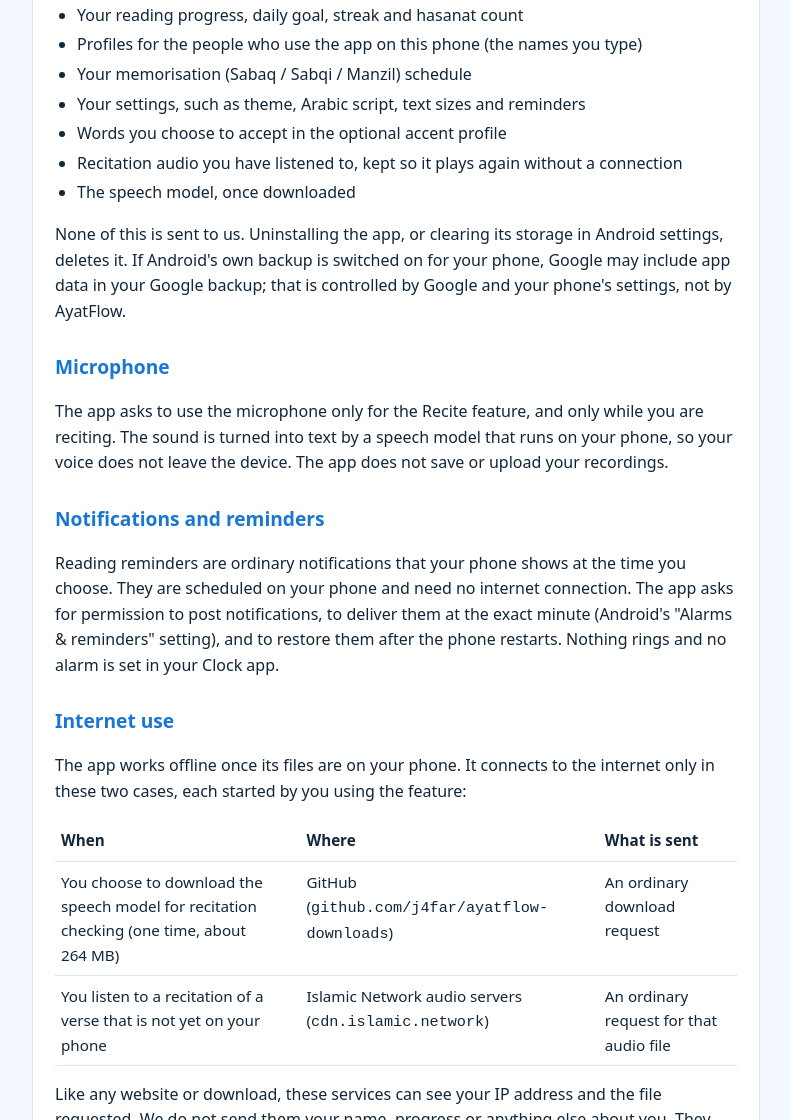
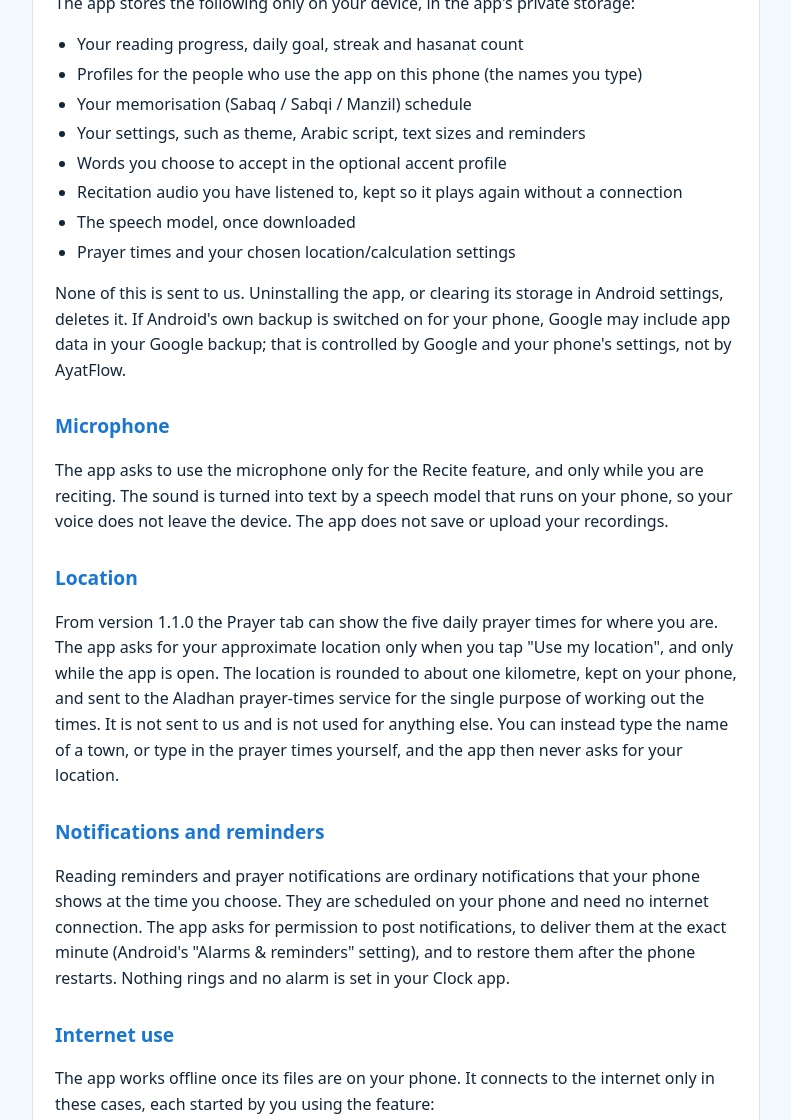
Before and after one commit to j4far/ayatflow-downloads, a plain HTML site: page privacy.html in a window 1280 px wide. Shown: the part 624-1744 px from the top of the page, without its empty margins (244-1035 px from the left). Drawn offline with Linux system fonts and the light colour scheme.

Commit message:
privacy: add Location section for v1.1.0 prayer times and update date

```diff
--- a/privacy.html
+++ b/privacy.html
@@ -26,7 +26,7 @@
 <body>
 <main>
   <h1>AyatFlow Privacy Policy</h1>
-  <p class="meta">App: AyatFlow (Android, package <code>com.easyquran.ayatflow</code>) &middot; Publisher: NightLight Developers &middot; Last updated: 12 October 2026</p>
+  <p class="meta">App: AyatFlow (Android: <code>com.nightlight.ayatflow</code>, iOS: <code>com.easyquran.ayatflow</code>) &middot; Publisher: NightLight Developers &middot; Last updated: 14 November 2026</p>
 
   <div class="card">
     <h2>In short</h2>
@@ -38,6 +38,7 @@
       <li>No personal data collected by us, and none sold or shared</li>
       <li>Your progress, profiles and settings stay on your phone</li>
       <li>Your voice is checked on your phone and is never uploaded</li>
+      <li>Your location is optional and approximate (used only for prayer times)</li>
     </ul>
 
     <h2>What stays on your phone</h2>
@@ -50,21 +51,26 @@
       <li>Words you choose to accept in the optional accent profile</li>
       <li>Recitation audio you have listened to, kept so it plays again without a connection</li>
       <li>The speech model, once downloaded</li>
+      <li>Prayer times and your chosen location/calculation settings</li>
     </ul>
     <p>None of this is sent to us. Uninstalling the app, or clearing its storage in Android settings, deletes it. If Android's own backup is switched on for your phone, Google may include app data in your Google backup; that is controlled by Google and your phone's settings, not by AyatFlow.</p>
 
     <h2>Microphone</h2>
     <p>The app asks to use the microphone only for the Recite feature, and only while you are reciting. The sound is turned into text by a speech model that runs on your phone, so your voice does not leave the device. The app does not save or upload your recordings.</p>
 
+    <h2>Location</h2>
+    <p>From version 1.1.0 the Prayer tab can show the five daily prayer times for where you are. The app asks for your approximate location only when you tap "Use my location", and only while the app is open. The location is rounded to about one kilometre, kept on your phone, and sent to the Aladhan prayer-times service for the single purpose of working out the times. It is not sent to us and is not used for anything else. You can instead type the name of a town, or type in the prayer times yourself, and the app then never asks for your location.</p>
+
     <h2>Notifications and reminders</h2>
-    <p>Reading reminders are ordinary notifications that your phone shows at the time you choose. They are scheduled on your phone and need no internet connection. The app asks for permission to post notifications, to deliver them at the exact minute (Android's "Alarms &amp; reminders" setting), and to restore them after the phone restarts. Nothing rings and no alarm is set in your Clock app.</p>
+    <p>Reading reminders and prayer notifications are ordinary notifications that your phone shows at the time you choose. They are scheduled on your phone and need no internet connection. The app asks for permission to post notifications, to deliver them at the exact minute (Android's "Alarms &amp; reminders" setting), and to restore them after the phone restarts. Nothing rings and no alarm is set in your Clock app.</p>
 
     <h2>Internet use</h2>
-    <p>The app works offline once its files are on your phone. It connects to the internet only in these two cases, each started by you using the feature:</p>
+    <p>The app works offline once its files are on your phone. It connects to the internet only in these cases, each started by you using the feature:</p>
     <table>
       <tr><th>When</th><th>Where</th><th>What is sent</th></tr>
       <tr><td>You choose to download the speech model for recitation checking (one time, about 264&nbsp;MB)</td><td>GitHub (<code>github.com/j4far/ayatflow-downloads</code>)</td><td>An ordinary download request</td></tr>
       <tr><td>You listen to a recitation of a verse that is not yet on your phone</td><td>Islamic Network audio servers (<code>cdn.islamic.network</code>)</td><td>An ordinary request for that audio file</td></tr>
+      <tr><td>You use the Prayer tab with a place chosen (version 1.1.0 and later)</td><td>Aladhan prayer-times service, run by Islamic Network (<code>api.aladhan.com</code>)</td><td>The place the times are for: your phone's location rounded to about one kilometre, or the town you typed, with your calculation choices. No name, account or device identifier</td></tr>
     </table>
     <p>Like any website or download, these services can see your IP address and the file requested. We do not send them your name, progress or anything else about you. They have their own privacy policies. We do not operate any server that receives data from the app.</p>
 
```
